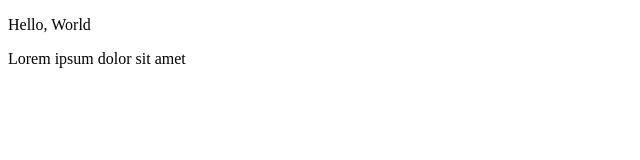
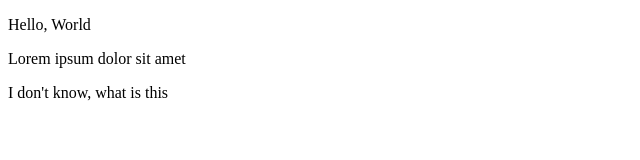
Before and after one commit to vklymyshyn/test, a plain HTML site: page index.html in a window 1280 px wide. Shown: the whole page, without its empty margins (0-640 px from the left). Drawn offline with Linux system fonts and the light colour scheme.

Commit message:
pierwszy commit – start projektu Flask

```diff
--- a/index.html
+++ b/index.html
@@ -8,5 +8,6 @@
   <body>
     <p>Hello, World</p>
     <p>Lorem ipsum dolor sit amet</p>
+    <p>I don't know, what is this</p>
   </body>
 </html>
```
